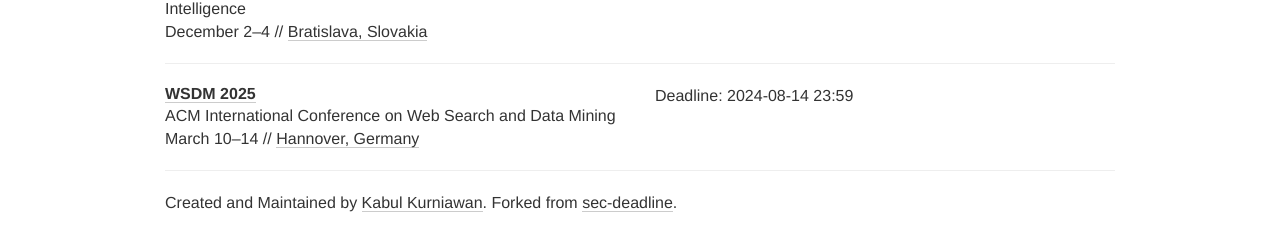
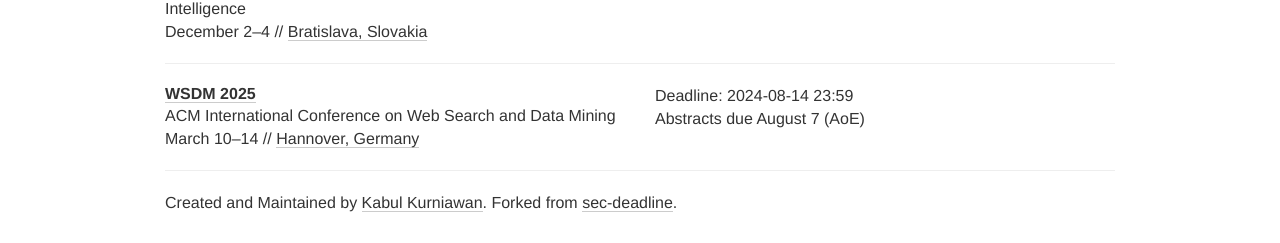
Before and after one commit to swc-deadlines/swc-deadlines.github.io, a Jekyll site: the page built from index.html, in a window 1280 px wide. Shown: the part 1231-1474 px from the top of the page. Built offline with Jekyll 4.4.1, drawn with Linux system fonts in a browser that asks for light colours; nearby versions of some CDN libraries; comment, search, counter and statistics services are not loaded.

Commit message:
modif abstract

```diff
--- a/_data/conferences.yml
+++ b/_data/conferences.yml
@@ -92,6 +92,7 @@
   date: "10 - 14 MAR"
   link: https://www.wsdm-conference.org/2025/
   deadline: ["2024-08-14 23:59"]
+  comment: Abstracts due August 7 (AoE)
   date: March 10-14
   place: Hannover, Germany
   tags: [WWW, CONF]
```
